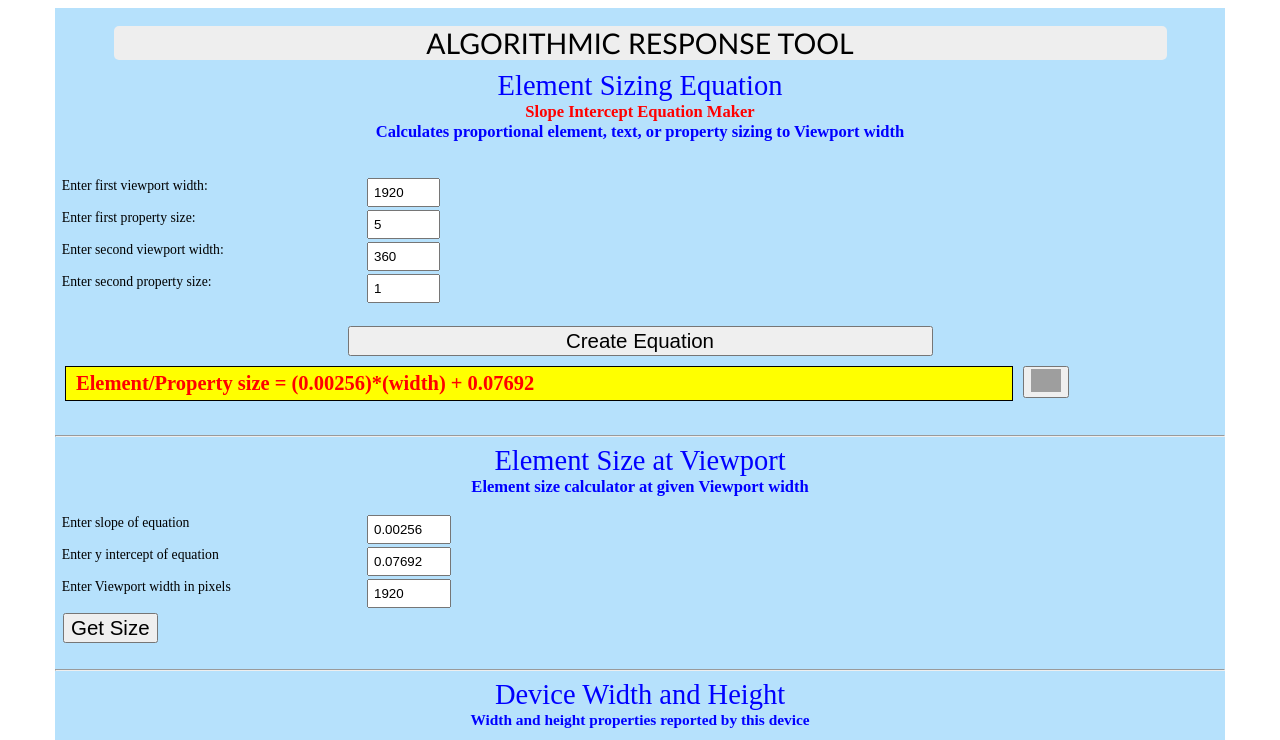
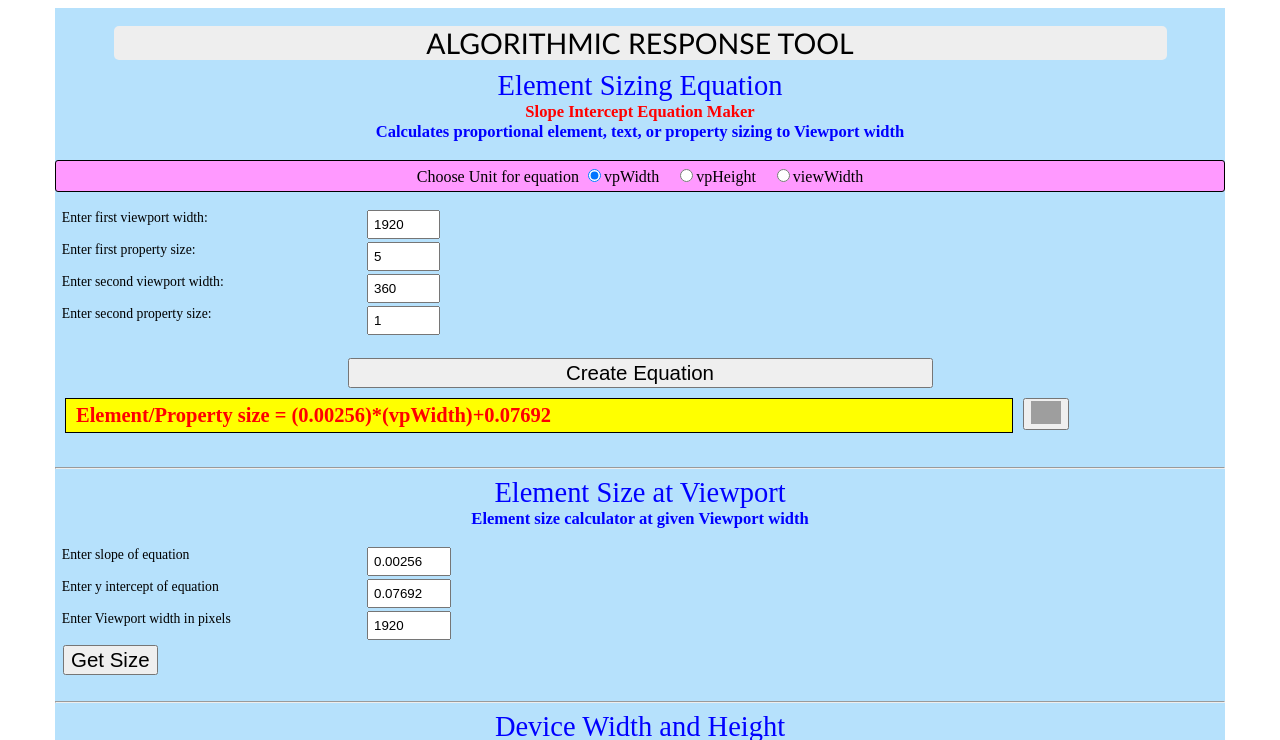
Before and after one commit to BrianHCombes/Algorithmic-Responsive-Design, a plain HTML site: page response-tool.html in a window 1280 px wide. Both pictures are taken after typing "5", "5", "5" into the empty fields and a click on the button "Create Equation". Shown: the top 740 px of the page. Drawn offline with nearby package versions, Linux system fonts and the light colour scheme; some packages are replaced by stand-ins of ours; grey boxes are pictures that could not be loaded; a script that the page names is missing.

Commit message:
Upgrade to select the unit type with radio buttons

```diff
--- a/response-tool.html
+++ b/response-tool.html
@@ -28,8 +28,13 @@
         <div class="headerStyle2" style="text-align:center; font-weight:bold;">
             <div style="color:red;">Slope Intercept Equation Maker</div>
             <div style="color:blue; margin:0px 10px;">Calculates proportional element, text, or property sizing to Viewport width</div>
+        </div><br>
+        <div style="background-color:#ff99ff; padding:5px; border:1px solid black; border-radius:3px; text-align:center;">Choose Unit for equation
+            <input type="radio" name="unit" value="vpWidth" checked>vpWidth&nbsp;&nbsp;&nbsp;
+            <input type="radio" name="unit" value="vpHeight">vpHeight&nbsp;&nbsp;&nbsp;
+            <input type="radio" name="unit" value="viewWidth">viewWidth
         </div>
-        <br><br>
+        <br>
         <div id="equationPointsEntry">
             &nbsp;&nbsp;Enter first viewport width:
             <input class="equationPoints1" id="equationPoint1" type="number" value="1920">
--- a/response-tool.js
+++ b/response-tool.js
@@ -6,11 +6,17 @@
 
     //var width = window.innerWidth;
     var width = window.screen.availWidth;
+    var unitTypeForEquation;
 
 //***********************************************************************************************************************************************************
 // Derive Slope Intercept Equation
 
     function calc(){
+        for(i=0; i<3; i++){
+                if(document.getElementsByName("unit")[i].checked === true){
+                    unitTypeForEquation = document.getElementsByName("unit")[i].value;
+                }
+            }
         var viewport1 = Number(document.getElementById("equationPoint1").value);
         var property1 = Number(document.getElementById("equationPoint2").value);
         var viewport2 = Number(document.getElementById("equationPoint3").value);
@@ -18,7 +24,10 @@
         var slope = (property1 - property2)/(viewport1 - viewport2);
         var yIntercept = property1 - slope*viewport1;
 
-        document.getElementById("eqExpression").innerHTML = "(" + slope.toFixed(5) + ")*(width) + " + yIntercept.toFixed(5);
+        if(yIntercept.toFixed(5) >= 0) // To add or not to add the "+" sign
+            document.getElementById("eqExpression").innerHTML = "(" + slope.toFixed(5) + ")*(" + unitTypeForEquation + ")+" + yIntercept.toFixed(5);
+        else
+            document.getElementById("eqExpression").innerHTML = "(" + slope.toFixed(5) + ")*(" + unitTypeForEquation + ")" + yIntercept.toFixed(5);
         document.getElementById("slopeInput").value = slope.toFixed(5);
         document.getElementById("yInterceptInput").value = yIntercept.toFixed(5);
         document.getElementById("viewportWidthInput").value = viewport1.toFixed(0);
@@ -43,8 +52,8 @@
         document.getElementsByClassName("headerStyle1")[0].style.fontSize = (0.00064)*(width) + 1.26923 + "em";         // 2.5em at 1920 - 1.5em at 360
         document.getElementsByClassName("headerStyle2")[0].style.fontSize = (0.00042)*(width) + 0.70000 + "em";         // 1.5em at 1920 - 0.9em at360
         document.getElementById("equationPointsEntry").style.fontSize = (0.00013)*(width) + 0.75385 + "em";             // 1.0em at 1920 - 0.8em at 360
-        document.getElementById("equationPoint1").style.left = (-0.02564)*(width) + 69.23077 + "%";                     // 20% at 1920 - 60% at 360
-        document.getElementById("equationPoint1").style.width = (0.03205)*(width) + 38.46154 + "px";                    // 100px at 1920 - 50px at 360
+        document.getElementById("equationPoint2").style.left = (-0.02564)*(width) + 69.23077 + "%";                     // 20% at 1920 - 60% at 360
+        document.getElementById("equationPoint2").style.width = (0.03205)*(width) + 38.46154 + "px";                    // 100px at 1920 - 50px at 360
 
         for(i=0; i<document.getElementsByClassName("equationPoints1").length; i++ ){
             if(width >= 960){
```
